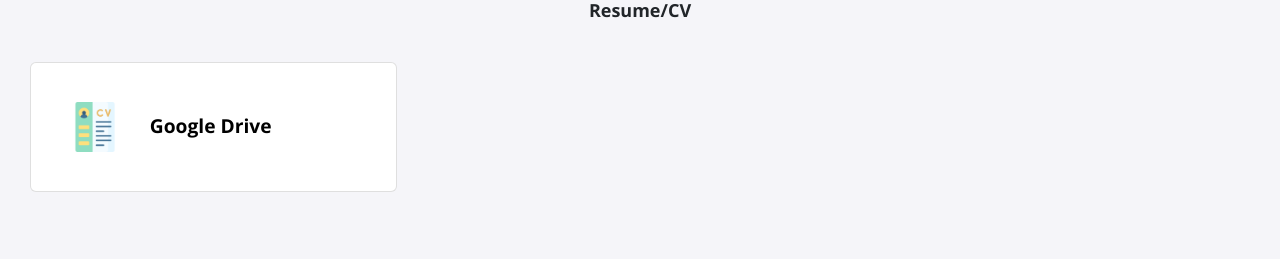
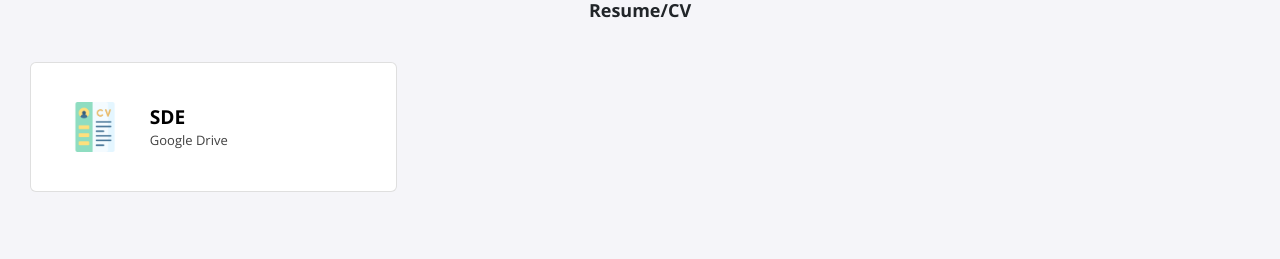
Before and after one commit to MLH-Fellowship/pod-3.1.1-portfolio, a Jekyll site: the page built from index.html, in a window 1280 px wide. Shown: the part 1140-1399 px from the top of the page. Built offline with Jekyll 4.4.1, drawn with Linux system fonts in a browser that asks for light colours; nearby versions of some CDN libraries.

Commit message:
Data for resume added

```diff
--- a/_data/resume.yml
+++ b/_data/resume.yml
@@ -1,2 +1,3 @@
 - site: Google Drive
   link: https://drive.google.com/file/d/1g6-S7w03ydWUNj_aZEpQvM7O-nabkrWM/view?usp=sharing
+  position: SDE
--- a/_includes/resume.html
+++ b/_includes/resume.html
@@ -6,7 +6,8 @@
         <img src="./assets/img/resume/cv.png">
       </div>
       <div class="info">
-        <p class="title"><a href="{{ item.link }}"target="_blank" rel="noopener noreferrer">{{ item.site }}</a></p>
+        <p class="title"><a href="{{ item.link }}"target="_blank" rel="noopener noreferrer">{{ item.position }}</a></p>
+        <p class="dates">{{ item.site }}</p>
       </div>
     </div>
     {% endfor %}
```
